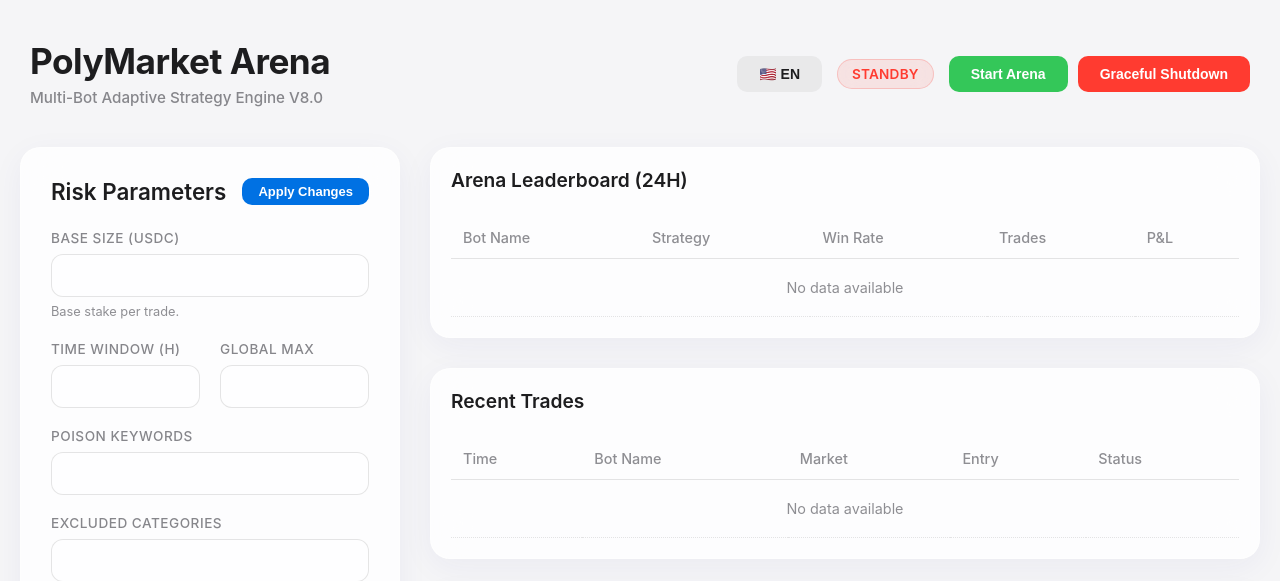
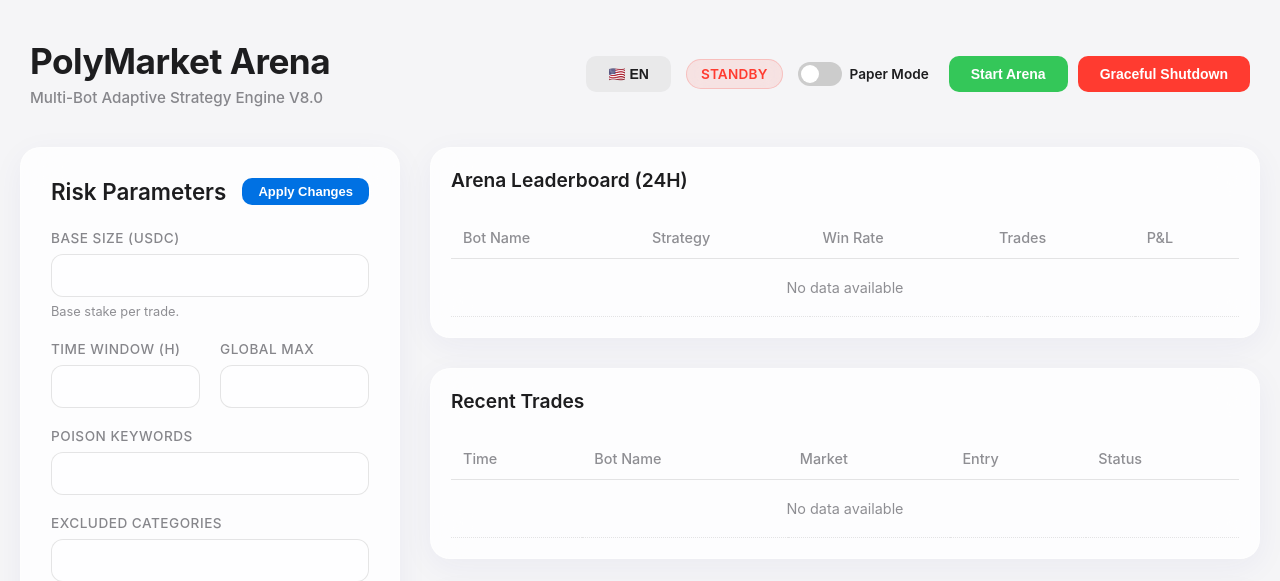
Before and after one commit to roywongx/poly, a FastAPI app: page / in a window 1280 px wide. Shown: the top 581 px of the page. Run offline with FastAPI, Linux system fonts and the light colour scheme; data that the repository does not hold is empty.

Commit message:
fix(ui): Add Paper Mode toggle switch to dashboard configuration panel

```diff
--- a/src/dashboard.py
+++ b/src/dashboard.py
@@ -38,7 +38,8 @@ ALLOWED_CONFIG_KEYS = [
     "STOP_LOSS_L1_TRIGGER",
     "STOP_LOSS_L2_TRIGGER",
     "POISON_KEYWORDS",
-    "EXCLUDED_CATEGORIES"
+    "EXCLUDED_CATEGORIES",
+    "PAPER_MODE"
 ]
 
 class ConfigUpdate(BaseModel):
--- a/src/templates/index.html
+++ b/src/templates/index.html
@@ -238,6 +238,15 @@
         .trade-loss { color: var(--apple-red); font-weight: bold; }
         .trade-pending { color: var(--apple-blue); }
 
+        /* Toggle Switch CSS */
+        .switch input:checked + .slider { background-color: var(--apple-green); }
+        .switch input:focus + .slider { box-shadow: 0 0 1px var(--apple-green); }
+        .switch input:checked + .slider:before { transform: translateX(20px); }
+        .slider:before {
+            position: absolute; content: ""; height: 18px; width: 18px; left: 3px; bottom: 3px;
+            background-color: white; transition: .4s; border-radius: 50%;
+        }
+
         @media (max-width: 1000px) {
             .layout-grid { grid-template-columns: 1fr; }
         }
@@ -254,6 +263,13 @@
                 <button class="btn btn-ghost" onclick="toggleLanguage()" id="lang-btn">🇺🇸 EN</button>
                 <div id="status-indicator" class="status-badge status-stopped" data-i18n="status_checking">Checking...</div>
                 <div class="controls" style="display: flex; gap: 10px;">
+                    <div style="display: flex; align-items: center; gap: 8px; margin-right: 10px;">
+                        <label class="switch" style="position: relative; display: inline-block; width: 44px; height: 24px;">
+                            <input type="checkbox" id="cfg-PAPER_MODE" onchange="togglePaperMode()" style="opacity: 0; width: 0; height: 0;">
+                            <span class="slider round" style="position: absolute; cursor: pointer; top: 0; left: 0; right: 0; bottom: 0; background-color: #ccc; transition: .4s; border-radius: 24px;"></span>
+                        </label>
+                        <span style="font-size: 0.85rem; font-weight: 600;" data-i18n="lbl_paper_mode">Paper Mode</span>
+                    </div>
                     <button class="btn btn-success" onclick="controlBot('start')">
                         <span data-i18n="btn_start">Start Arena</span>
                     </button>
@@ -489,7 +505,7 @@
 
         const CONFIG_KEYS = [
             "ORDER_AMOUNT_USD", "GLOBAL_MAX_POSITIONS",
-            "MAX_HOURS_TO_EXPIRY", "POISON_KEYWORDS", "EXCLUDED_CATEGORIES"
+            "MAX_HOURS_TO_EXPIRY", "POISON_KEYWORDS", "EXCLUDED_CATEGORIES", "PAPER_MODE"
         ];
 
         async function fetchConfig() {
@@ -499,11 +515,25 @@
                 CONFIG_KEYS.forEach(key => {
                     const el = document.getElementById(`cfg-${key}`);
                     if(el && data[key] !== undefined) {
-                        el.value = data[key];
+                        if (el.type === 'checkbox') {
+                            el.checked = data[key] === 'True' || data[key] === 'true' || data[key] === true;
+                        } else {
+                            el.value = data[key];
+                        }
                     }
                 });
                 renderTags();
             } catch (e) { console.error(">>> [UI] Error fetching config:", e); }
+        }
+
+        async function togglePaperMode() {
+            const isChecked = document.getElementById('cfg-PAPER_MODE').checked;
+            await fetch('/api/config', {
+                method: 'POST',
+                headers: {'Content-Type': 'application/json'},
+                body: JSON.stringify({key: 'PAPER_MODE', value: isChecked ? 'True' : 'False'})
+            });
+            showToast(translations[currentLang].toast_saved);
         }
 
         function renderTags() {
```
